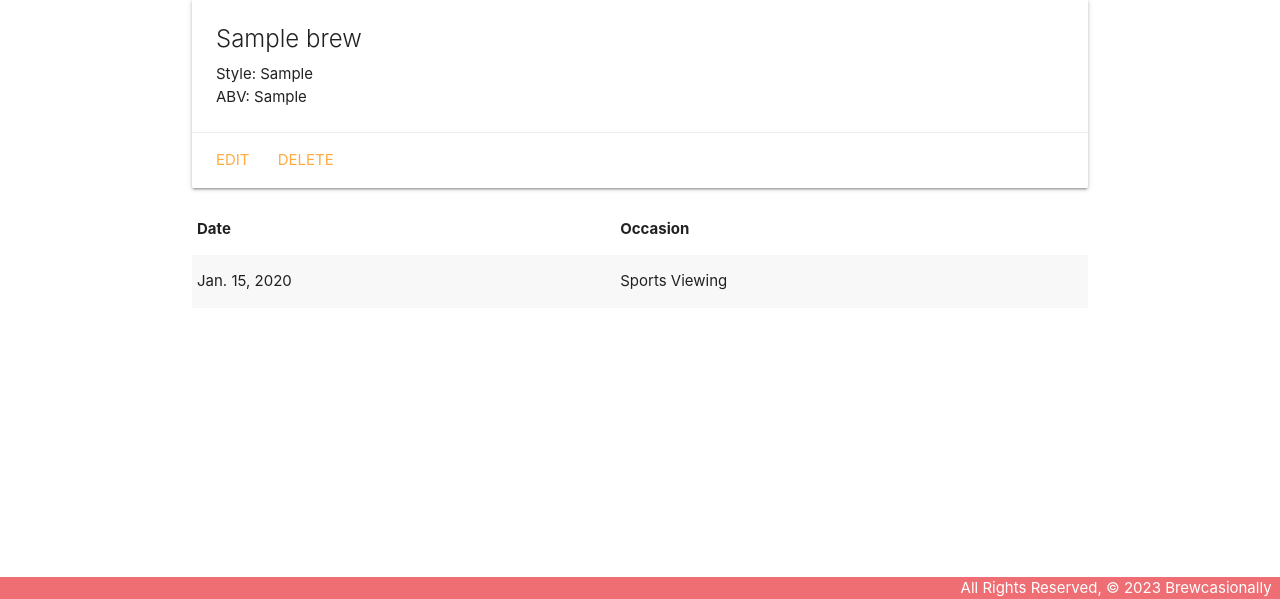
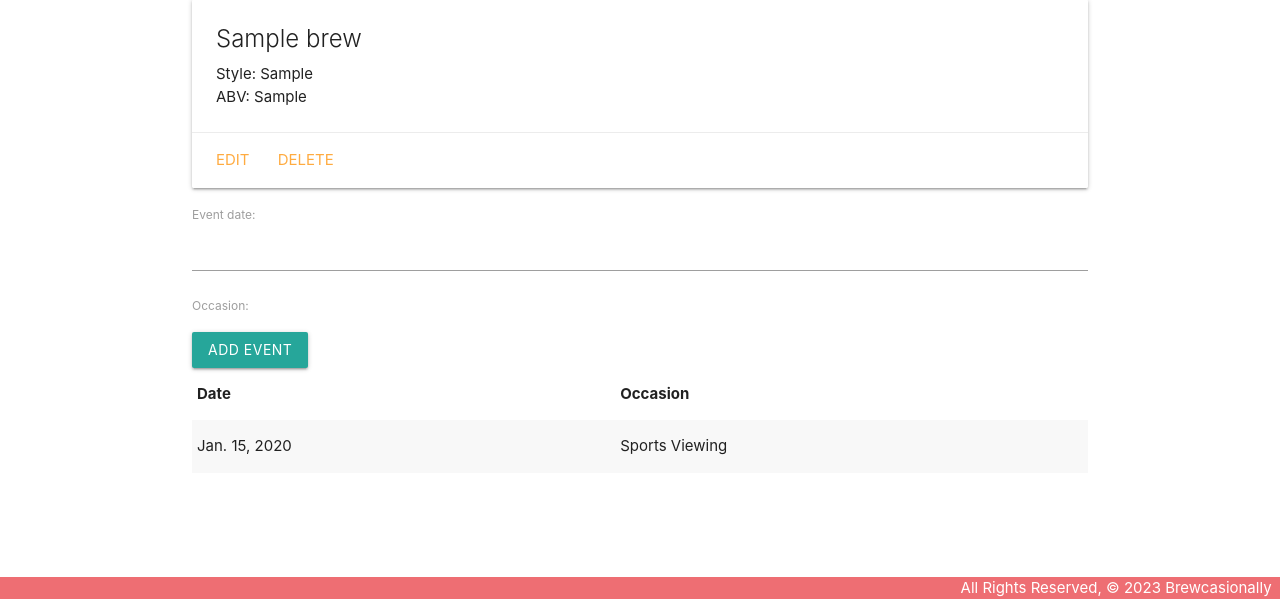
Before and after one commit to FernRicaurte/brewcasionally, a Django app: page /brews/1/ in a window 1280 px wide. Shown: the part 201-800 px from the top of the page. Run offline with Django 4.2, Linux system fonts and the light colour scheme; tables that the repository leaves empty hold one stand-in row (values such as "Sample post").

Commit message:
add event form in details.html

```diff
--- a/main_app/templates/brews/detail.html
+++ b/main_app/templates/brews/detail.html
@@ -15,6 +15,12 @@
   </div>
 </div>
 <div class="col s6">
+  <form method="POST">
+    {% csrf_token %}
+    <!-- Render the inputs -->
+    {{ event_form.as_p }}
+    <input type="submit" class="btn" value="Add Event">
+  </form>
   <table class="striped">
     <thead>
       <tr><th>Date</th><th>Occasion</th></tr>
```
